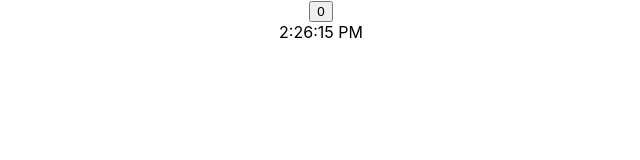
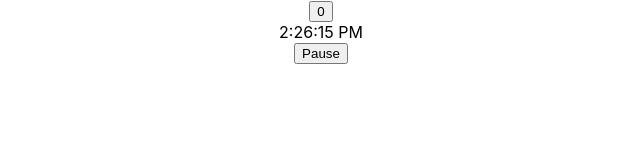
Before and after one commit to Melcaro/exercise-react-hooks, a React (Create React App) app: page / in a window 1280 px wide. Shown: the top 160 px of the page, without its empty margins (319-959 px from the left). Built offline with nearby package versions, Linux system fonts and the light colour scheme.

Commit message:
third hook with pause button

```diff
--- a/src/components/Home.js
+++ b/src/components/Home.js
@@ -3,21 +3,28 @@ import React, { useState, useEffect } from 'react';
 export const Counter = () => {
   const [counter, incrementCounter] = useState(0);
   const [date, setDate] = useState(new Date());
+  const [isPaused, setPause] = useState(false);
 
   const addToCounter = () => incrementCounter(counter + 1);
 
+  const setTimer = () => setPause(isPaused => !isPaused);
+
   useEffect(() => {
-    const timeInterval = setInterval(() => {
-      setDate(date => new Date());
-    }, 1000);
-    console.log('hello');
-    return () => clearInterval(timeInterval);
-  }, [date]);
+    if (!isPaused) {
+      const timeInterval = setInterval(() => {
+        setDate(date => new Date());
+      }, 1000);
+      return () => clearInterval(timeInterval);
+    }
+  }, [isPaused]);
 
   return (
     <div>
       <button onClick={addToCounter}>{counter}</button>
       <div>{date.toLocaleTimeString()}</div>
+      <div>
+        <button onClick={setTimer}>Pause</button>
+      </div>
     </div>
   );
 };
```
